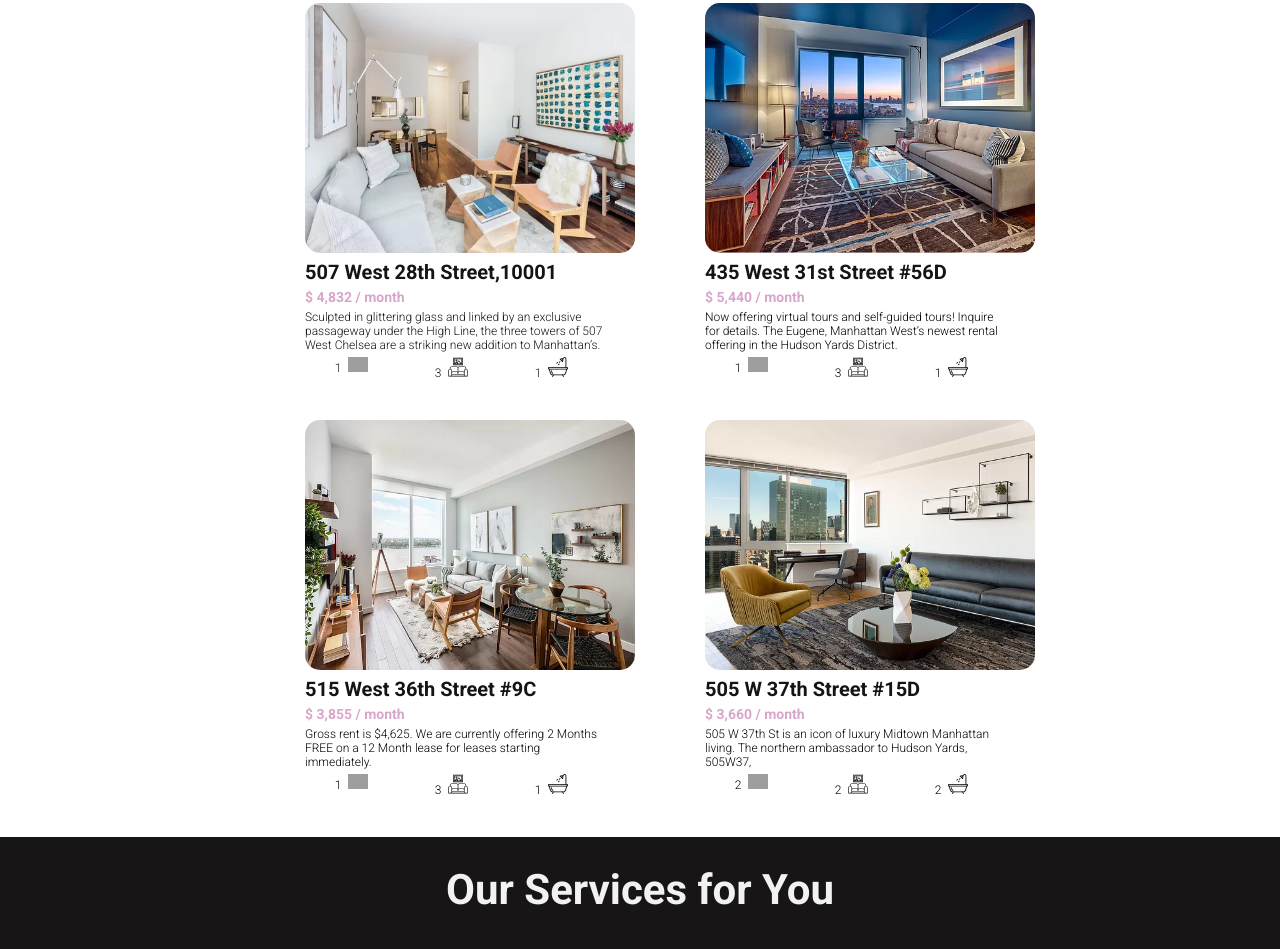
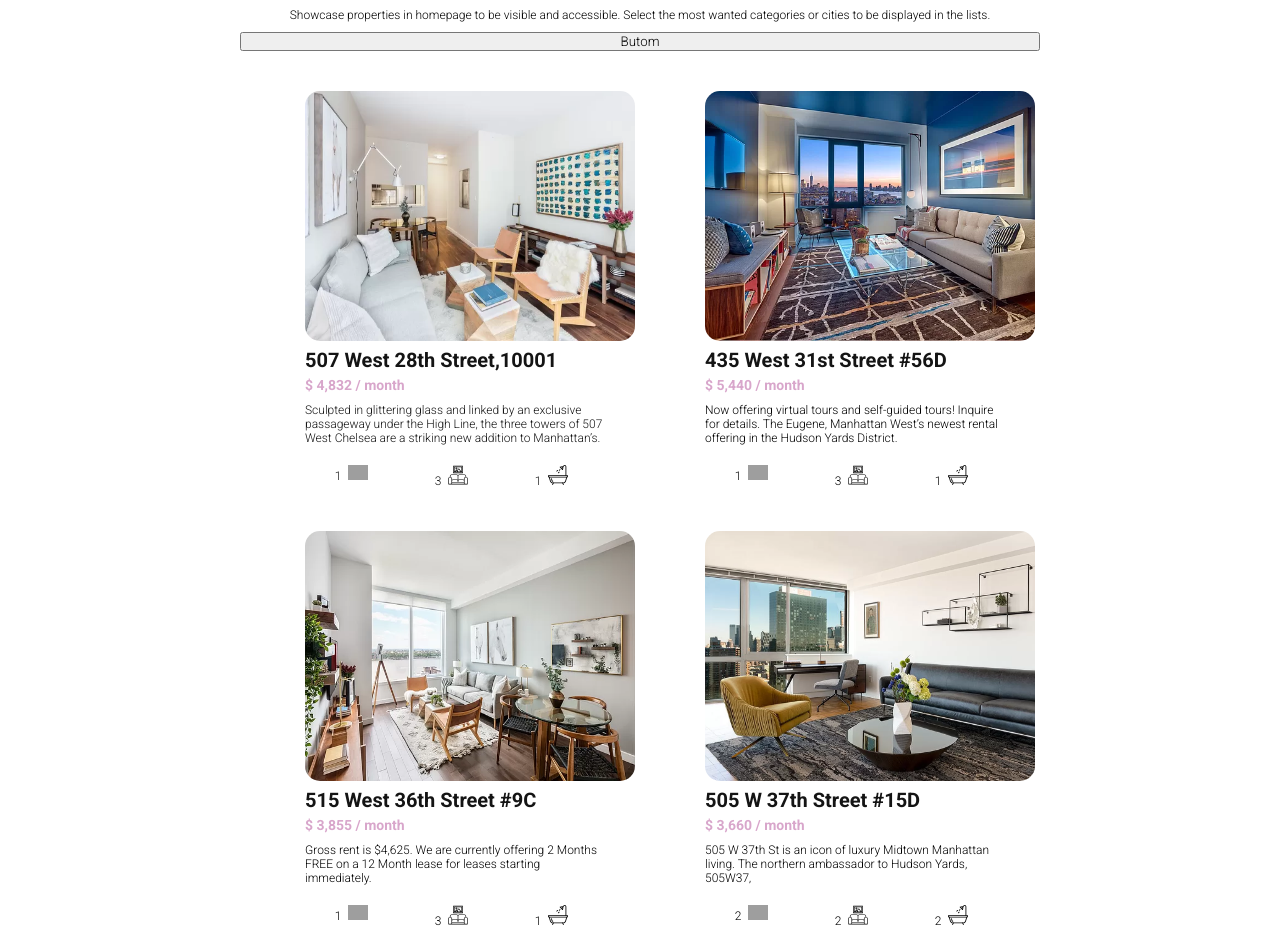
Before and after one commit to LorgioRoda/mfr-website, a React app: page / in a window 1280 px wide. Shown: the part 862-1811 px from the top of the page. Built offline with nearby package versions, Linux system fonts and the light colour scheme; grey boxes are pictures that could not be loaded.

Commit message:
logic Listing complated

```diff
--- /dev/null
+++ b/src/Components/Sell.js
@@ -0,0 +1,156 @@
+import React from "react";
+import "../assets/styles/Components/Rent.scss";
+import rent507 from "../assets/static/rent_507west.png";
+import rent435 from "../assets/static/rent_435.jpg";
+import rent515 from "../assets/static/rent_515.jpg";
+import rent505 from "../assets/static/rent_505.jpg";
+import bed from "../assets/static/bed.svg";
+import relax from "../assets/static/relax.svg";
+import bath from "../assets/static/bath.svg";
+
+export default function Sell() {
+  return (
+    <div className="rent">
+      <div className="rent__cart">
+        <a
+          href="https://streeteasy.com/building/507-west-chelsea/820?utm_campaign=rental_listing&utm_medium=app_share&utm_source=ios&utm_term=f55bd6fb96754a4"
+          target="_blank"
+          rel="noopener noreferrer"
+        >
+          <div className="rent--image">
+            <img src={rent507} alt="" />
+          </div>
+          <div className="rent__container">
+            <h4>507 West 28th Street,10001</h4>
+            <span>$ 4,832 / month</span>
+            <p>
+              Sculpted in glittering glass and linked by an exclusive passageway
+              under the High Line, the three towers of 507 West Chelsea are a
+              striking new addition to Manhattan’s.
+            </p>
+            <div className="rent__icons">
+              <div className="rent--bed">
+                <p>
+                  1
+                  <img src={bed} alt="" />
+                </p>
+              </div>
+              <div className="rent--relax">
+                <p>
+                  3
+                  <img src={relax} alt="" />
+                </p>
+              </div>
+              <div className="rent--bath">
+                <p>
+                  1
+                  <img src={bath} alt="" />
+                </p>
+              </div>
+            </div>
+          </div>
+        </a>
+      </div>
+      <div className="rent__cart">
+        <div className="rent--image">
+          <img src={rent435} alt="" />
+        </div>
+        <div className="rent__container">
+          <h4>435 West 31st Street #56D</h4>
+          <span>$ 5,440 / month</span>
+          <p>
+            Now offering virtual tours and self-guided tours! Inquire for
+            details. The Eugene, Manhattan West’s newest rental offering in the
+            Hudson Yards District.
+          </p>
+          <div className="rent__icons">
+            <div className="rent--bed">
+              <p>
+                1
+                <img src={bed} alt="" />
+              </p>
+            </div>
+            <div className="rent--relax">
+              <p>
+                3
+                <img src={relax} alt="" />
+              </p>
+            </div>
+            <div className="rent--bath">
+              <p>
+                1
+                <img src={bath} alt="" />
+              </p>
+            </div>
+          </div>
+        </div>
+      </div>
+      <div className="rent__cart">
+        <div className="rent--image">
+          <img src={rent515} alt="" />
+        </div>
+        <div className="rent__container">
+          <h4>515 West 36th Street #9C</h4>
+          <span>$ 3,855 / month</span>
+          <p>
+            Gross rent is $4,625. We are currently offering 2 Months FREE on a
+            12 Month lease for leases starting immediately.
+          </p>
+          <div className="rent__icons">
+            <div className="rent--bed">
+              <p>
+                1
+                <img src={bed} alt="" />
+              </p>
+            </div>
+            <div className="rent--relax">
+              <p>
+                3
+                <img src={relax} alt="" />
+              </p>
+            </div>
+            <div className="rent--bath">
+              <p>
+                1
+                <img src={bath} alt="" />
+              </p>
+            </div>
+          </div>
+        </div>
+      </div>
+      <div className="rent__cart">
+        <div className="rent--image">
+          <img src={rent505} alt="" />
+        </div>
+        <div className="rent__container">
+          <h4>505 W 37th Street #15D</h4>
+          <span>$ 3,660 / month</span>
+          <p>
+            505 W 37th St is an icon of luxury Midtown Manhattan living. The
+            northern ambassador to Hudson Yards, 505W37‚
+          </p>
+          <div className="rent__icons">
+            <div className="rent--bed">
+              <p>
+                2
+                <img src={bed} alt="" />
+              </p>
+            </div>
+            <div className="rent--relax">
+              <p>
+                2
+                <img src={relax} alt="" />
+              </p>
+            </div>
+            <div className="rent--bath">
+              <p>
+                2
+                <img src={bath} alt="" />
+              </p>
+            </div>
+          </div>
+        </div>
+      </div>
+    </div>
+  );
+}
--- a/src/Pages/Listings.js
+++ b/src/Pages/Listings.js
@@ -1,17 +1,27 @@
-import React from "react";
+import React, { useState } from "react";
 import Rent from "../Components/Rent";
+import "../assets/styles/Components/Listing.scss"
+import Sell from "../Components/Sell";
 
 export default function Listings() {
+  const [state, setState] = useState(false)
+
+  const handleClick = () => {
+    setState(!state)
+  }
+
   return (
-    <>
-      <div className="">
+        <div className="listing">
           <h3>Our listings</h3>
           <p>
             Showcase properties in homepage to be visible and accessible. Select
             the most wanted categories or cities to be displayed in the lists.
           </p>
+          <button onClick={handleClick}>Butom</button>
+          <div>
+            {state ? <Rent/> : <Sell/>}
           </div>
-      <Rent />
-    </>
-  );
+        </div>
+
+  )
 }
--- a/src/assets/styles/Components/Footer.scss
+++ b/src/assets/styles/Components/Footer.scss
@@ -16,10 +16,6 @@
         height: 30px;
         margin: 10px;
         cursor: pointer;
-    }
-    & img:hover{
-        border-radius: 10%;
-        background-color: $white-color;
     }
 }
 .footer__social {
--- /dev/null
+++ b/src/assets/styles/Components/Listing.scss
@@ -0,0 +1,18 @@
+@import "../App.scss";
+@import "../Vars.scss";
+@import "../Media.scss";
+
+.listing {
+    display: grid;
+    place-content: center;
+    margin: 30px auto;
+    & h3 {
+        margin: 0 auto;
+        font-size: 2.6rem;
+        color: $black-color
+    }
+    & p {
+        margin: 10px auto;
+        font-size: 1.2rem;
+    }
+}
```
Lines whose indentation alone changed are shown as unchanged.
